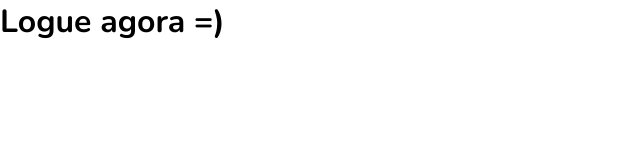
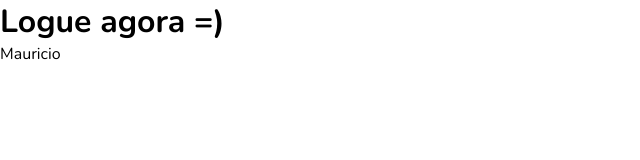
Before and after one commit to mauriciohike/phone-book, a React (Create React App) app: page / in a window 1280 px wide. Shown: the top 160 px of the page, without its empty margins (0-640 px from the left). Built offline with nearby package versions, Linux system fonts and the light colour scheme; the HTML template or start-up script is replaced by a standard one.

Commit message:
feature: users listed in home (temporary)

```diff
--- a/src/contexts/UserListContext.js
+++ b/src/contexts/UserListContext.js
@@ -1,4 +1,5 @@
 import React, { createContext, useState} from 'react';
+import uuid from 'uuid/v1';
 
 export const UserListContext = createContext();
 
@@ -14,12 +15,12 @@ const UserListContextProvider = (props) =>{
     ]);
 
     const addUser = (name, email, password) =>{
-        setUserList([...userList, {name, email, password}])
+        setUserList([...userList, {id: uuid(), name, email, password}])
     }
 
     return(
-        <UserListContext.Provider value={{userList}}>
-            {props.children}
+        <UserListContext.Provider value={{userList, addUser}}>
+            { props.children }
         </UserListContext.Provider>
     )
 }
--- a/src/pages/Home/index.js
+++ b/src/pages/Home/index.js
@@ -1,10 +1,23 @@
 import React, { useContext } from 'react';
 import { UserContext } from '../../contexts/UserContext';
+import { UserListContext } from '../../contexts/UserListContext';
 
 const Home = () => {
   const { isLoggedIn } = useContext(UserContext);
+  const { userList } = useContext(UserListContext);
+
+  console.log(userList);
   return (
-    <h1>{ isLoggedIn ? 'Você está logado!' : 'Logue agora =)' }</h1>
+    <>
+      <h1>{ isLoggedIn ? 'Você está logado!' : 'Logue agora =)' }</h1>
+      <ul>
+        {userList.map(user =>{
+          return(
+            <li key={user.id}>{user.name}</li>
+          )
+        })}
+      </ul>
+    </>
   );
 }
 
```
